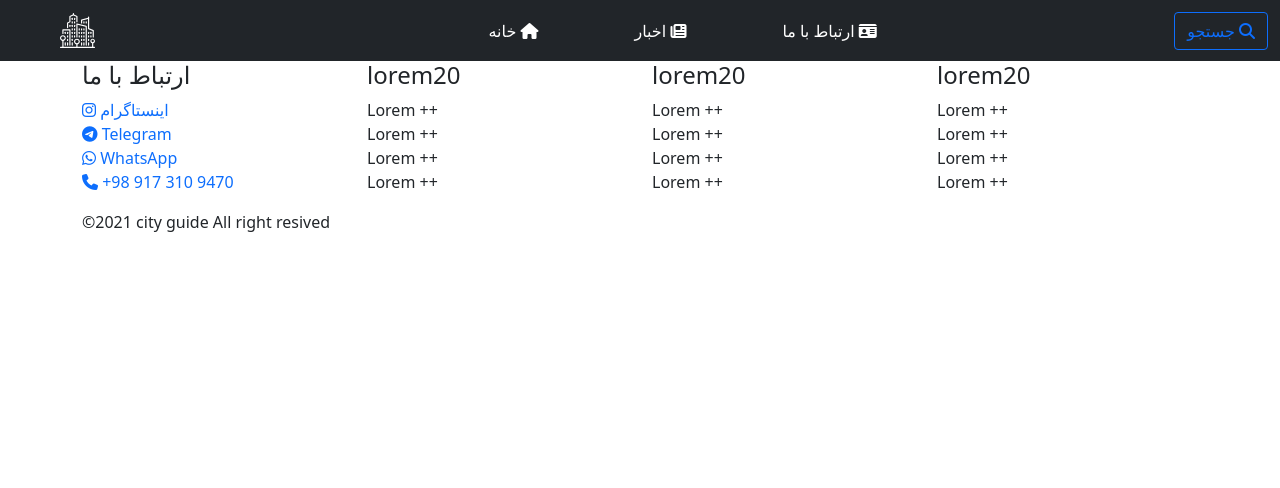
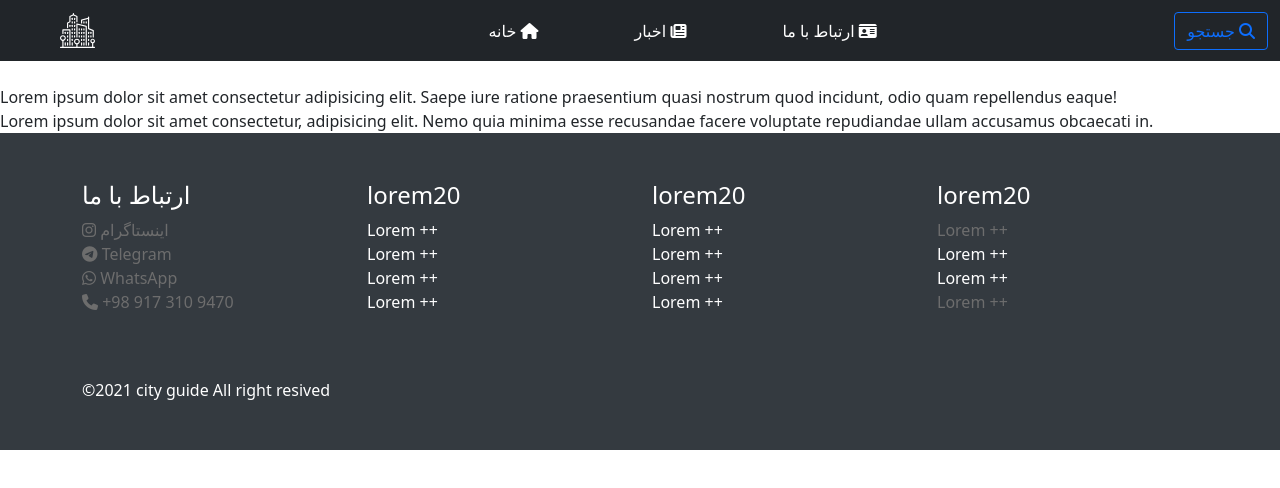
Before and after one commit to mohsen-rasti/my-app-tutorial, a React (Create React App) app: page / in a window 1280 px wide. Shown: the top 488 px of the page. Built offline with nearby package versions, Linux system fonts and the light colour scheme.

Commit message:
style-component Footer style

```diff
--- a/package.json
+++ b/package.json
@@ -11,6 +11,7 @@
     "react-bootstrap": "^1.6.4",
     "react-dom": "^17.0.2",
     "react-scripts": "4.0.3",
+    "styled-components": "^5.3.1",
     "web-vitals": "^1.1.2"
   },
   "scripts": {
--- a/src/App.css
+++ b/src/App.css
@@ -8,3 +8,12 @@
 .main-footer a{
   text-decoration: none !important;
 }
+
+:root{
+  --mainDark:#343a40;
+  --mainGray:rgba(109,109,109);
+  --mainLightGray:rgba(172,172,172);
+  --mainWhite:#fff;
+  --mainBlue:#007bff;
+
+}
--- a/src/App.js
+++ b/src/App.js
@@ -7,6 +7,9 @@ function App() {
   return (
     <>
 <Navbar />
+<br/>Lorem ipsum dolor sit amet consectetur adipisicing elit. Saepe iure ratione praesentium quasi nostrum quod incidunt, odio quam repellendus eaque!
+<br/>
+Lorem ipsum dolor sit amet consectetur, adipisicing elit. Nemo quia minima esse recusandae facere voluptate repudiandae ullam accusamus obcaecati in.
 <Footer />
     </>
   );
--- a/src/Component/Footer.js
+++ b/src/Component/Footer.js
@@ -1,12 +1,13 @@
 import React from 'react';
 import "../App.css";
-
+import styled from "styled-components";
 
 function Footer() {
     return (
         <>
 
-<div className="main-footer">
+<FooterContainer className="main-footer">
+<div className="footer-middle">
     <div className="container">
         <div className="row">
            {/* Column 1 */}
@@ -43,10 +44,10 @@ function Footer() {
             <div className="col-md-3 col-sm-6">
                 <h4>lorem20</h4>
                 <ul className="list-unstyled">
+                    <li><a href="/">Lorem ++ </a></li>
                     <li>Lorem ++</li>
                     <li>Lorem ++</li>
-                    <li>Lorem ++</li>
-                    <li>Lorem ++</li>
+                    <li><a href="/">Lorem ++ </a></li>
                 </ul>
                 </div>
         </div>
@@ -57,9 +58,29 @@ function Footer() {
           </p>
         </div>
     </div>
+
 </div>
+</FooterContainer>
         </>
     )
 }
 
-export default Footer
+export default Footer;
+const FooterContainer=styled.footer`
+.footer-middle{
+background:var(--mainDark);
+padding-top:3rem;
+color:var(--mainWhite);
+}
+.footer-bottom{
+padding-top:3rem;
+padding-bottom:2rem;
+}
+ul li a{
+    color:var(--mainGray);
+}
+
+ul li a:hover{
+    color:var(--mainLightGray);
+}
+`;
```
Also changed, not shown: 1 other file (tests, documents, lock files or other folders).
